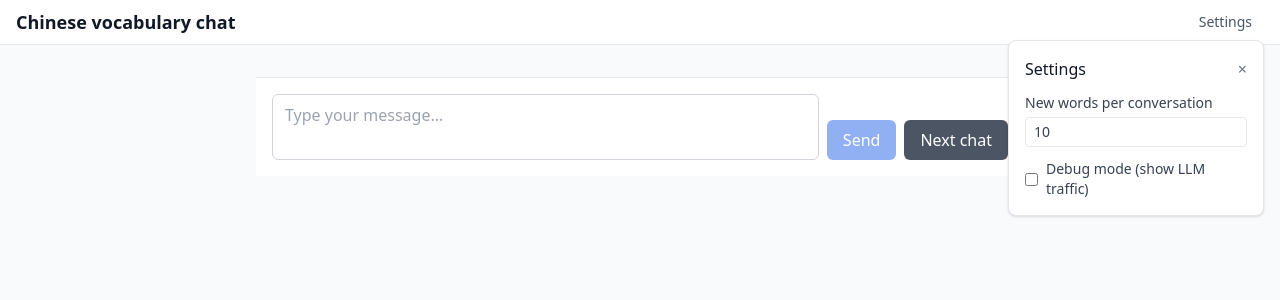
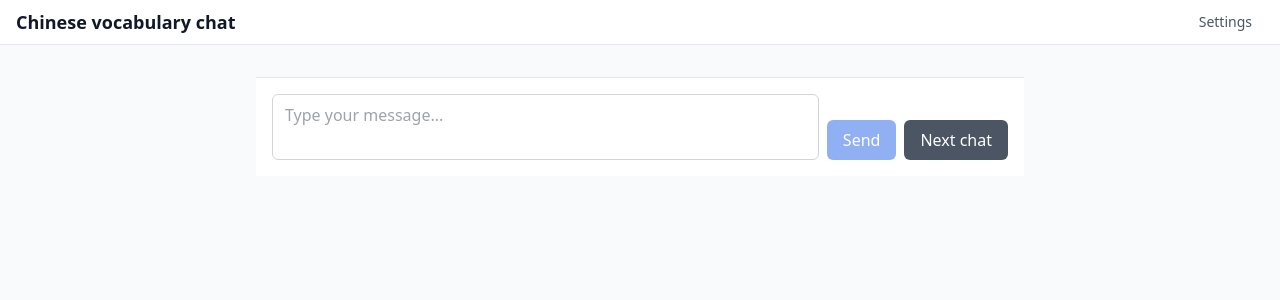
Before and after one commit to danghica/LearnChinese, a Next.js app: page / in a window 1280 px wide. Shown: the top 300 px of the page. Built offline with nearby package versions, Linux system fonts and the light colour scheme.

Commit message:
Update settings initialization in Home component to default to closed and enhance ChatView to prevent state reset on re-render when no conversation data is loaded.

```diff
--- a/app/page.tsx
+++ b/app/page.tsx
@@ -23,7 +23,7 @@ function getStoredDebugMode(): boolean {
 export default function Home() {
   const [newWordsPerConversation, setNewWordsPerConversation] = useState(DEFAULT_NEW_WORDS);
   const [debugMode, setDebugMode] = useState(false);
-  const [settingsOpen, setSettingsOpen] = useState(true);
+  const [settingsOpen, setSettingsOpen] = useState(false);
 
   useEffect(() => {
     setNewWordsPerConversation(getStoredNewWords());
--- a/components/ChatView.tsx
+++ b/components/ChatView.tsx
@@ -47,6 +47,10 @@ export default function ChatView({
   const debugPanelRef = useRef<HTMLDivElement>(null);
 
   useEffect(() => {
+    // Only sync from props when parent is passing loaded conversation data (e.g. "Continue").
+    // When parent passes [] and null (default), do not overwrite local state—avoids reset on re-render (e.g. opening/closing Settings).
+    const hasLoadedConversation = initialMessages.length > 0 || conversationId !== null;
+    if (!hasLoadedConversation) return;
     setMessages(initialMessages);
     setConvId(conversationId);
     setLookupNote(null);
```
Also changed, not shown: app/icon.svg (added).
